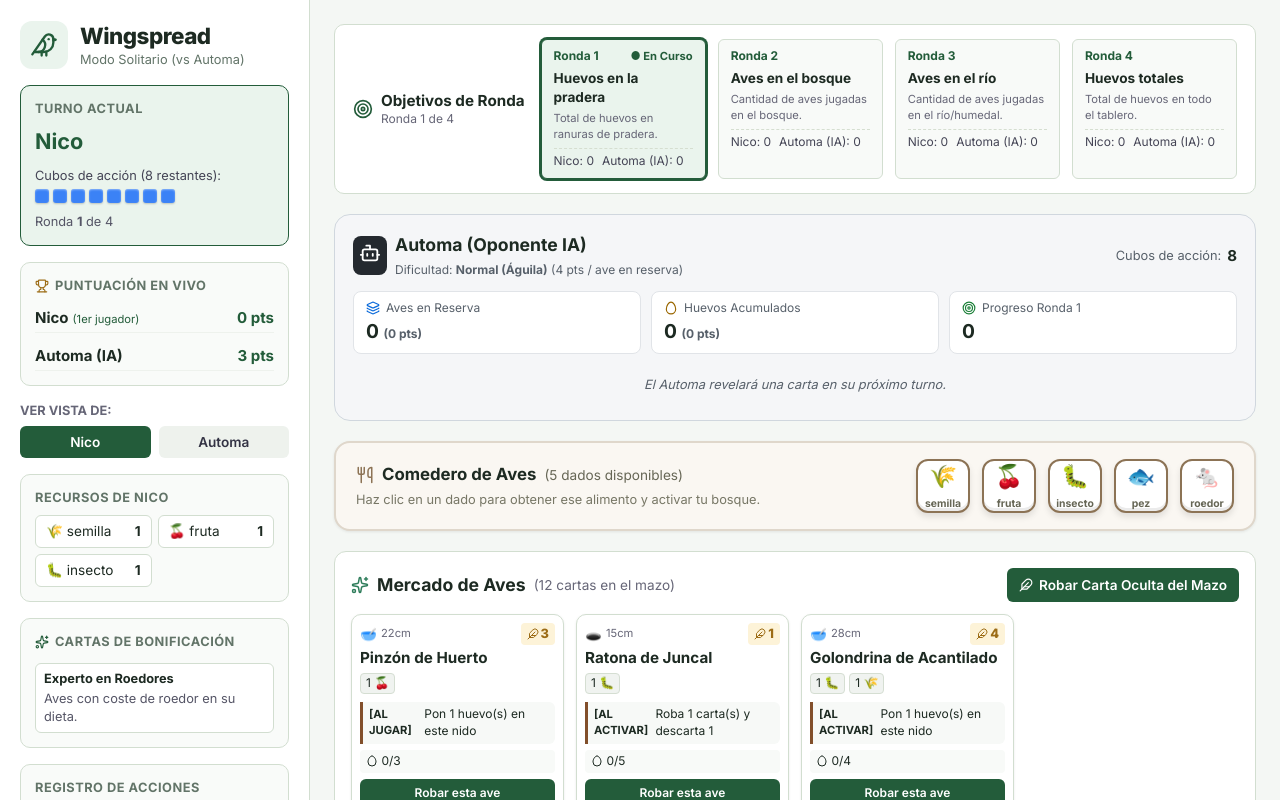
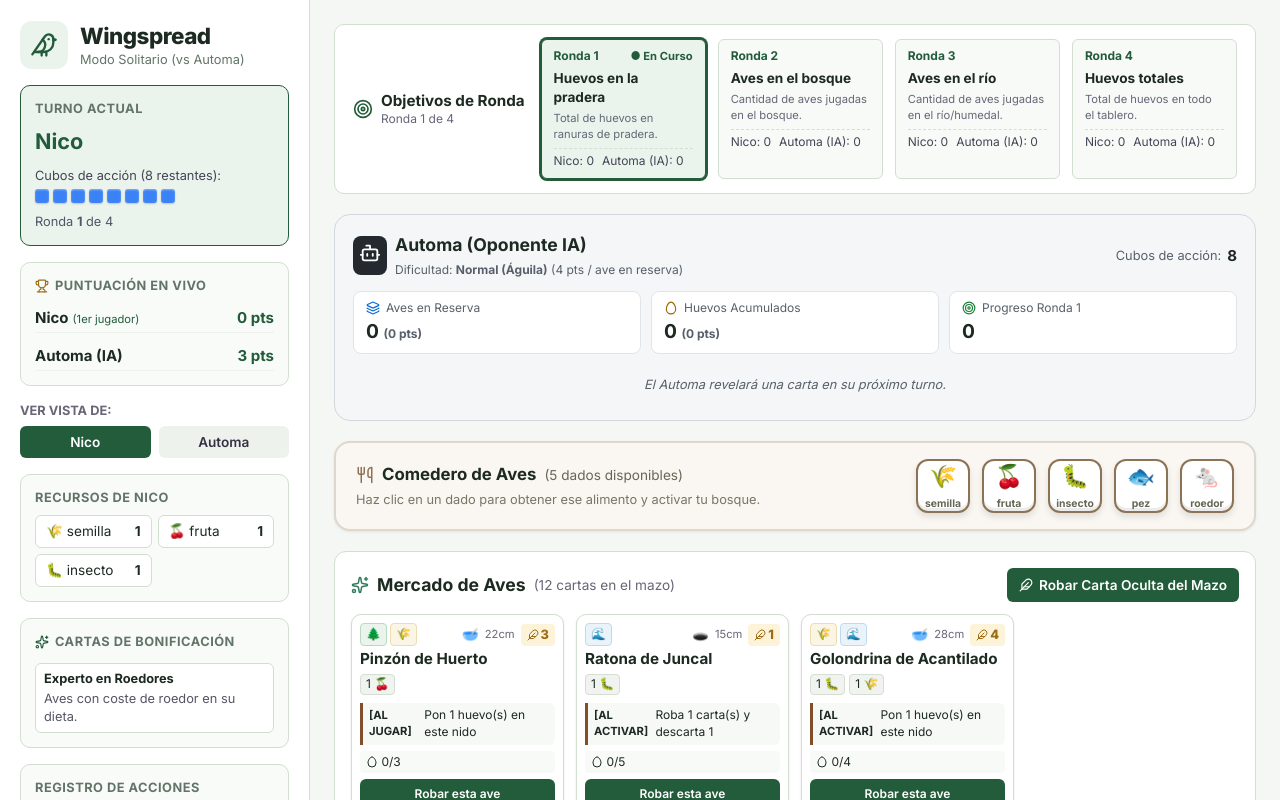
Before and after one commit to nicolasgiraldez/wingspread, a React (Vite) app: page / in a window 1280 px wide. Shown: the top 800 px of the page. Built offline with nearby package versions, Linux system fonts and the light colour scheme.

Commit message:
feat: add visual habitat icons to bird cards

```diff
--- a/src/ui/components/BirdCard.tsx
+++ b/src/ui/components/BirdCard.tsx
@@ -2,6 +2,7 @@ import React from "react";
 import { Egg, Feather, Layers, Sparkles } from "lucide-react";
 import type { ResourceFace, SpeciesCard } from "../../game";
 import {
+  habitatIcons,
   habitatLabels,
   nestIcons,
   nestLabels,
@@ -43,7 +44,49 @@ export const BirdCard: React.FC<BirdCardProps> = ({
     >
       {/* Top Bar: Habitats & Points & Nest & Wingspan */}
       <div className="card-top-bar">
-        <div style={{ display: "flex", gap: 4, alignItems: "center" }}>
+        {/* Habitats with Icons */}
+        <div style={{ display: "flex", gap: 3, alignItems: "center" }}>
+          {card.habitats.map((hab) => (
+            <span
+              key={hab}
+              title={`Hábitat: ${habitatLabels[hab]}`}
+              style={{
+                display: "inline-flex",
+                alignItems: "center",
+                gap: 2,
+                fontSize: "0.75rem",
+                padding: "2px 5px",
+                borderRadius: 4,
+                fontWeight: 700,
+                backgroundColor:
+                  hab === "forest"
+                    ? "#eaf4ed"
+                    : hab === "grassland"
+                      ? "#fbf5e6"
+                      : "#e9f3f9",
+                color:
+                  hab === "forest"
+                    ? "#235c3a"
+                    : hab === "grassland"
+                      ? "#9c6c16"
+                      : "#1d618a",
+                border: `1px solid ${
+                  hab === "forest"
+                    ? "#b8dbc0"
+                    : hab === "grassland"
+                      ? "#ebdcb2"
+                      : "#bddbf0"
+                }`,
+              }}
+            >
+              <span>{habitatIcons[hab]}</span>
+              {!compact && <span style={{ fontSize: "0.68rem" }}>{habitatLabels[hab]}</span>}
+            </span>
+          ))}
+        </div>
+
+        {/* Nest, Wingspan and Victory Points */}
+        <div style={{ display: "flex", gap: 6, alignItems: "center" }}>
           {card.nestType && (
             <span title={nestLabels[card.nestType] ?? card.nestType} style={{ fontSize: "0.85rem" }}>
               {nestIcons[card.nestType] ?? "🪺"}
@@ -54,9 +97,9 @@ export const BirdCard: React.FC<BirdCardProps> = ({
               {card.wingspanCm}cm
             </span>
           )}
-        </div>
-        <div className="points-badge" title="Puntos de victoria">
-          <Feather size={12} /> {card.points}
+          <div className="points-badge" title="Puntos de victoria">
+            <Feather size={12} /> {card.points}
+          </div>
         </div>
       </div>
 
@@ -68,7 +111,7 @@ export const BirdCard: React.FC<BirdCardProps> = ({
         )}
       </div>
 
-      {/* Habitats & Cost */}
+      {/* Food Cost */}
       <div className="card-cost-row">
         {Object.entries(card.cost).length > 0 ? (
           Object.entries(card.cost).map(([res, count]) => (
--- a/src/ui/labels.ts
+++ b/src/ui/labels.ts
@@ -16,6 +16,12 @@ export const habitatLabels: Record<HabitatId, string> = {
   forest: "Bosque",
   grassland: "Pradera",
   wetland: "Río",
+};
+
+export const habitatIcons: Record<HabitatId, string> = {
+  forest: "🌲",
+  grassland: "🌾",
+  wetland: "🌊",
 };
 
 export const actionLabels = {
```
